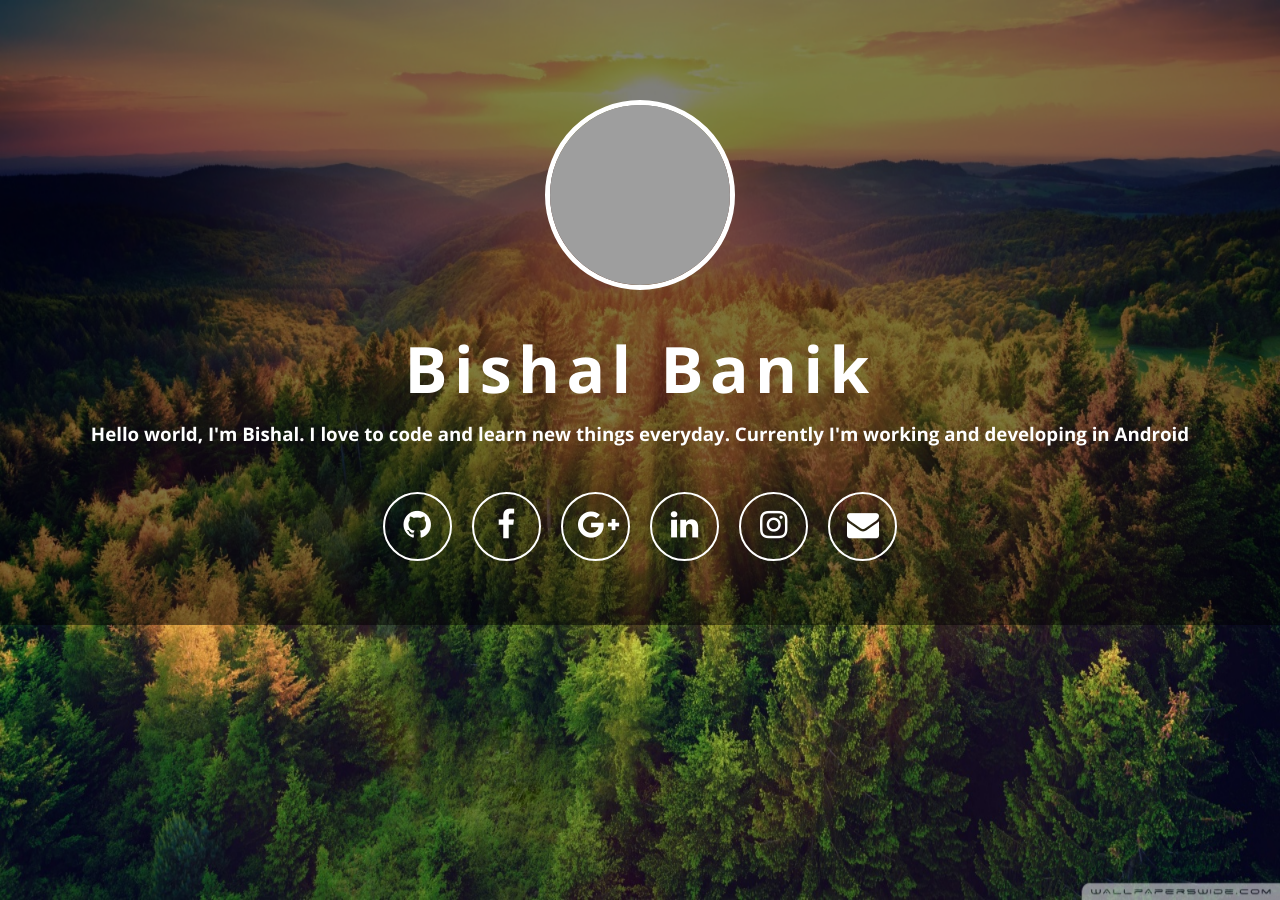
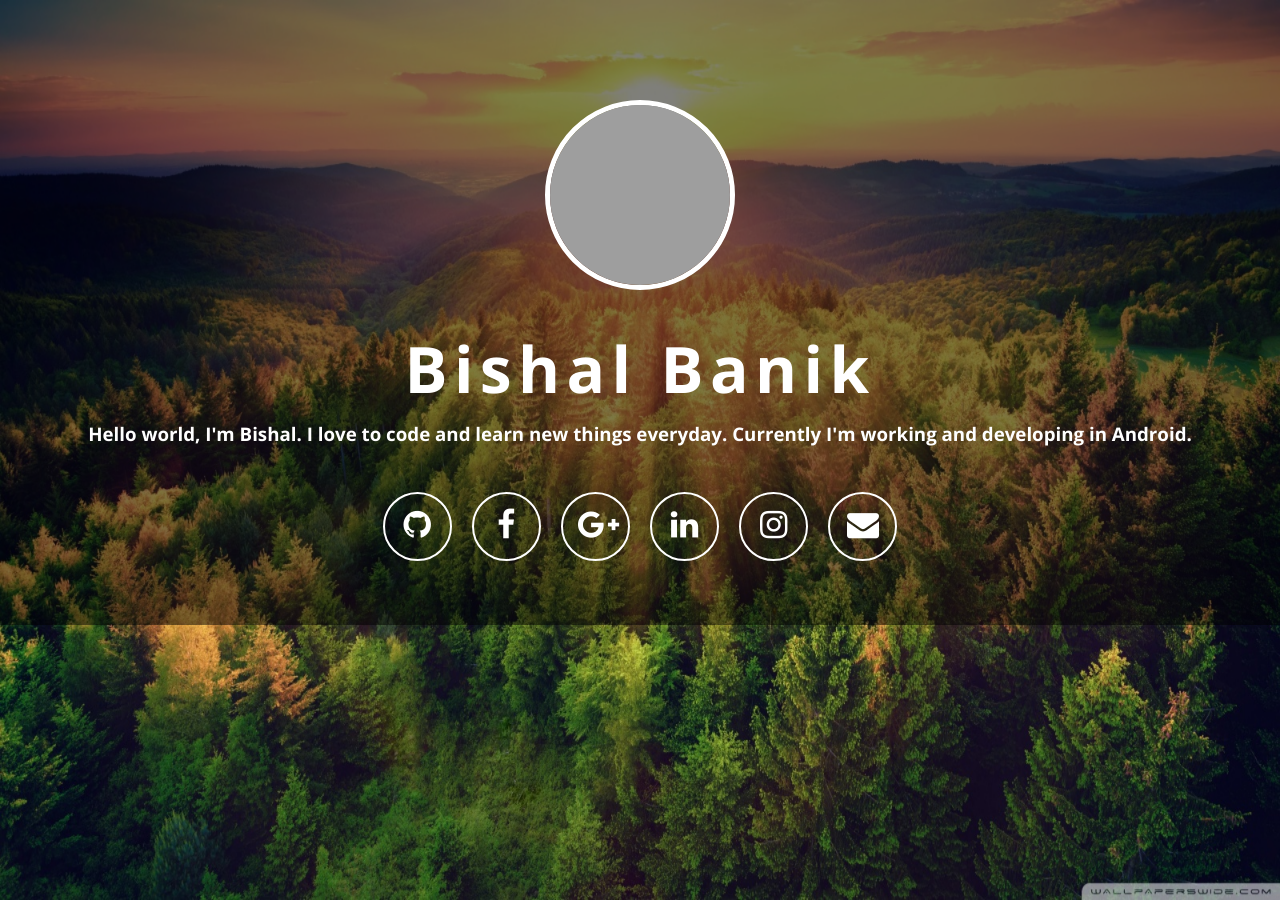
Before and after one commit to Juztbishal/juztbishal.github.io, a Jekyll site: the page built from index.html, in a window 1280 px wide. Built offline with Jekyll 4.4.1, drawn with Linux system fonts in a browser that asks for light colours; nearby versions of some CDN libraries; grey boxes are pictures that could not be loaded.

```diff
--- a/_config.yml
+++ b/_config.yml
@@ -1,6 +1,6 @@
 # Site settings
 name: Bishal Banik
-description: "Hello world, I'm Bishal. I love to code and learn new things everyday. Currently I'm working and developing in Android "
+description: "Hello world, I'm Bishal. I love to code and learn new things everyday. Currently I'm working and developing in Android."
 url: ""
 
 
```
